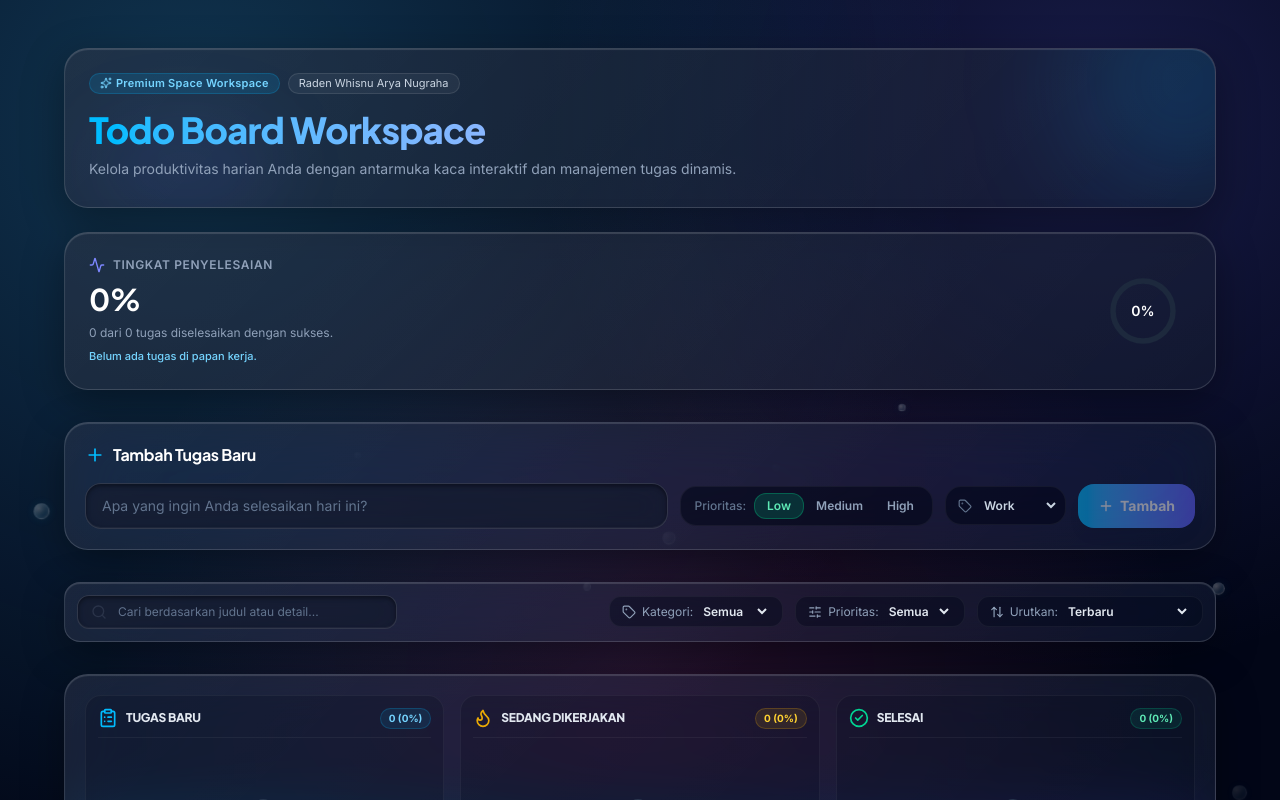
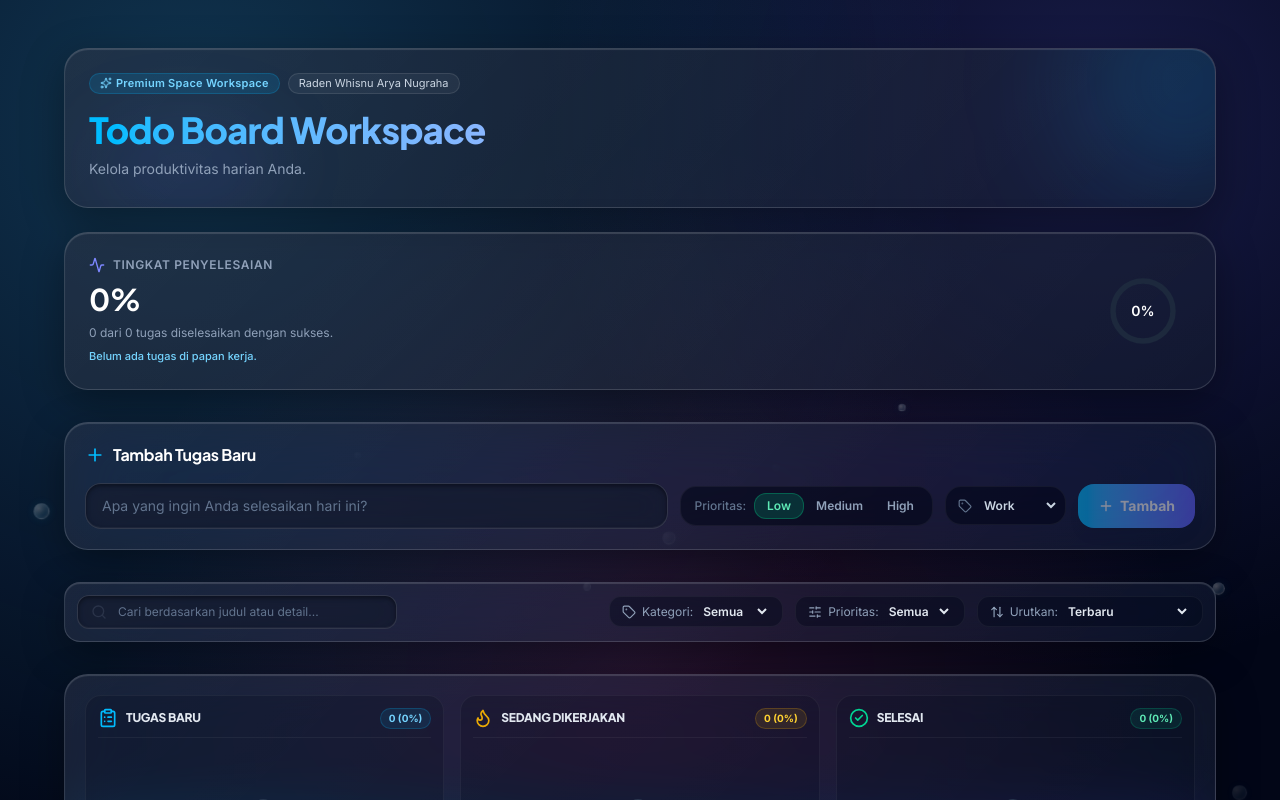
Before and after one commit to CatwisBot/workshop-todo-list-whisnu, a React (Vite) app: page / in a window 1280 px wide. Shown: the top 800 px of the page. Built offline with nearby package versions, Linux system fonts and the light colour scheme.

Commit message:
another commit

```diff
--- a/src/App.tsx
+++ b/src/App.tsx
@@ -373,7 +373,7 @@ function App() {
                 Todo Board Workspace
               </h1>
               <p className="mt-2 text-sm text-slate-400 leading-relaxed">
-                Kelola produktivitas harian Anda dengan antarmuka kaca interaktif dan manajemen tugas dinamis.
+                Kelola produktivitas harian Anda.
               </p>
             </div>
           </div>
```
